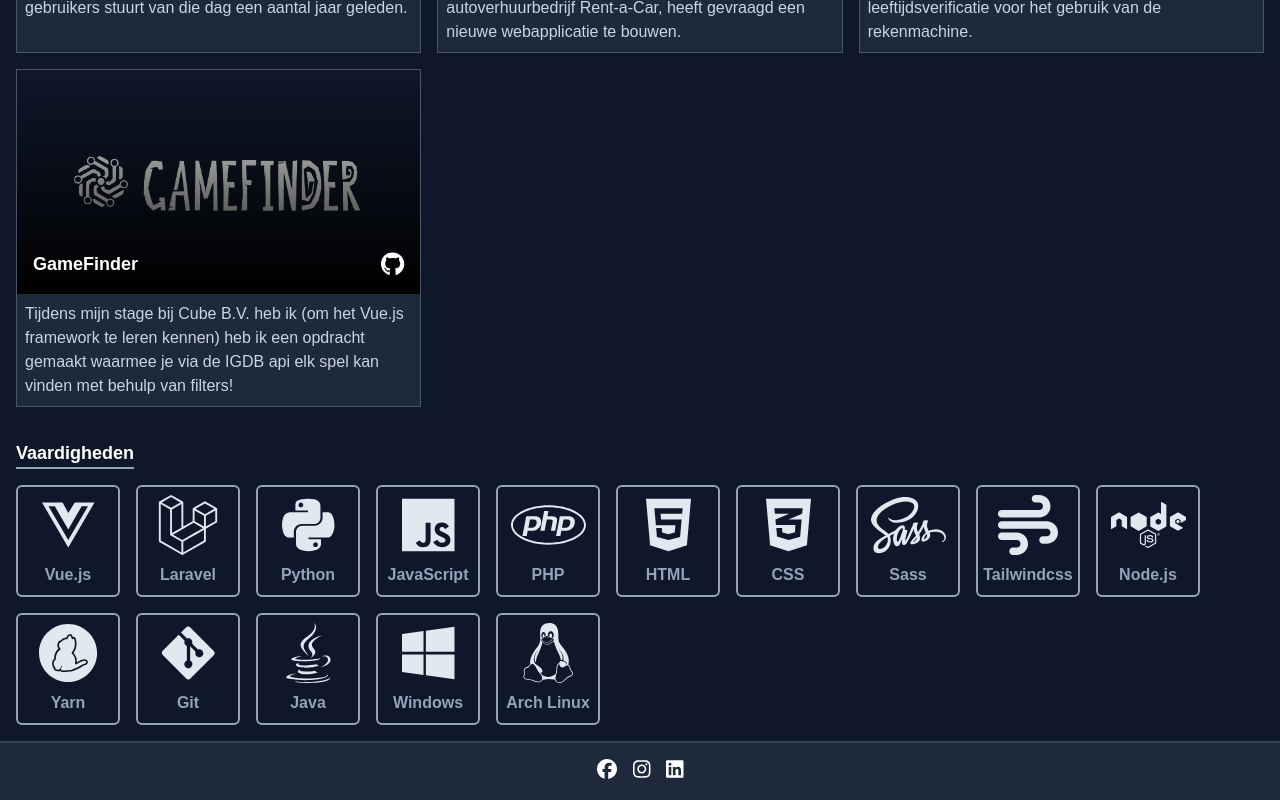
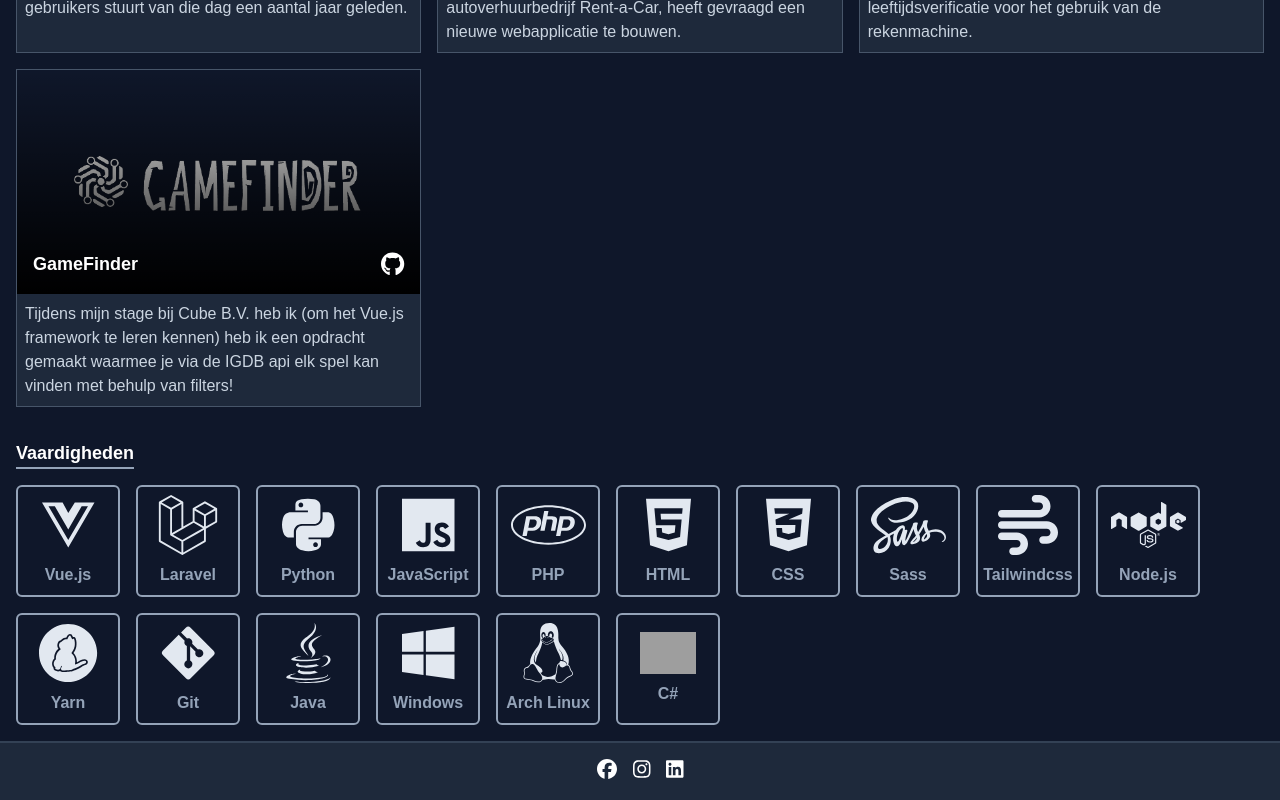
Before and after one commit to SamElfring/samelfring.dev, a Vue app: page / in a window 1280 px wide. Shown: the part 1453-2253 px from the top of the page. Built offline with nearby package versions, Linux system fonts and the light colour scheme; grey boxes are pictures that could not be loaded.

Commit message:
Skills can now contain custom icons, added C# to skills

```diff
--- a/src/components/Skills.vue
+++ b/src/components/Skills.vue
@@ -8,9 +8,17 @@
                 class="p-2 rounded-md border-2 border-slate-400 flex flex-col justify-center items-center w-[6.5rem]"
             >
                 <font-awesome-icon
+                    v-if="skill.icon"
                     :icon="skill.icon"
                     class="text-6xl text-slate-200"
                 ></font-awesome-icon>
+
+                <img
+                    v-else
+                    :src="`/img/custom-icons/${skill.img}`"
+                    :alt="skill.name"
+                    class="w-14 object-contain"
+                >
 
                 <p class="font-semibold text-slate-400 mt-2">{{ skill.name }}</p>
             </div>
@@ -35,5 +43,6 @@
     { icon: "fa-brands fa-java", name: "Java" },
     { icon: "fa-brands fa-windows", name: "Windows" },
     { icon: "fa-brands fa-linux", name: "Arch Linux" },
+    { img: "csharp.png", name: "C#" }
 ];
 </script>
```
Also changed, not shown: public/img/custom-icons/csharpdark.png (added).
